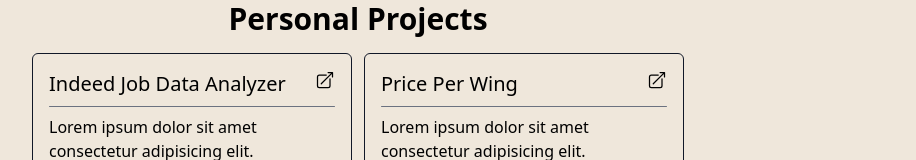
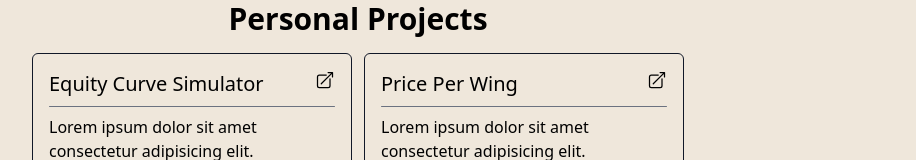
Before and after one commit to clsscrch/personal-site, a Next.js app: page /projects in a window 1280 px wide. Shown: the part 325-485 px from the top of the page, without its empty margins (282-1198 px from the left). Built offline with nearby package versions, Linux system fonts and the light colour scheme.

Commit message:
Clean up

```diff
--- a/components/Navbar.tsx
+++ b/components/Navbar.tsx
@@ -1,5 +1,4 @@
 import { MoonIcon } from "@heroicons/react/24/solid";
-import { useEffect, useState } from "react";
 import Link from "next/link";
 import { useRouter } from "next/router";
 
--- a/pages/projects.tsx
+++ b/pages/projects.tsx
@@ -1,4 +1,3 @@
-import Navbar from "../components/Navbar";
 import Card from "../components/Card";
 import Head from "next/head";
 import CardContainer from "../components/CardContainer";
@@ -22,10 +21,10 @@
                 </CardContainer>
 
                 <CardContainer title="Personal Projects">
-                    <Card title="Indeed Job Data Analyzer">
+                    <Card title="Equity Curve Simulator" link="https://equity-curve-simulator.vercel.app/">
                         Lorem ipsum dolor sit amet consectetur adipisicing elit. Quisquam, quod.
                     </Card>
-                    <Card title="Price Per Wing">
+                    <Card title="Price Per Wing" link="https://priceperwing.vercel.app/">
                         Lorem ipsum dolor sit amet consectetur adipisicing elit. Quisquam, quod.
                     </Card>
                 </CardContainer>
```
